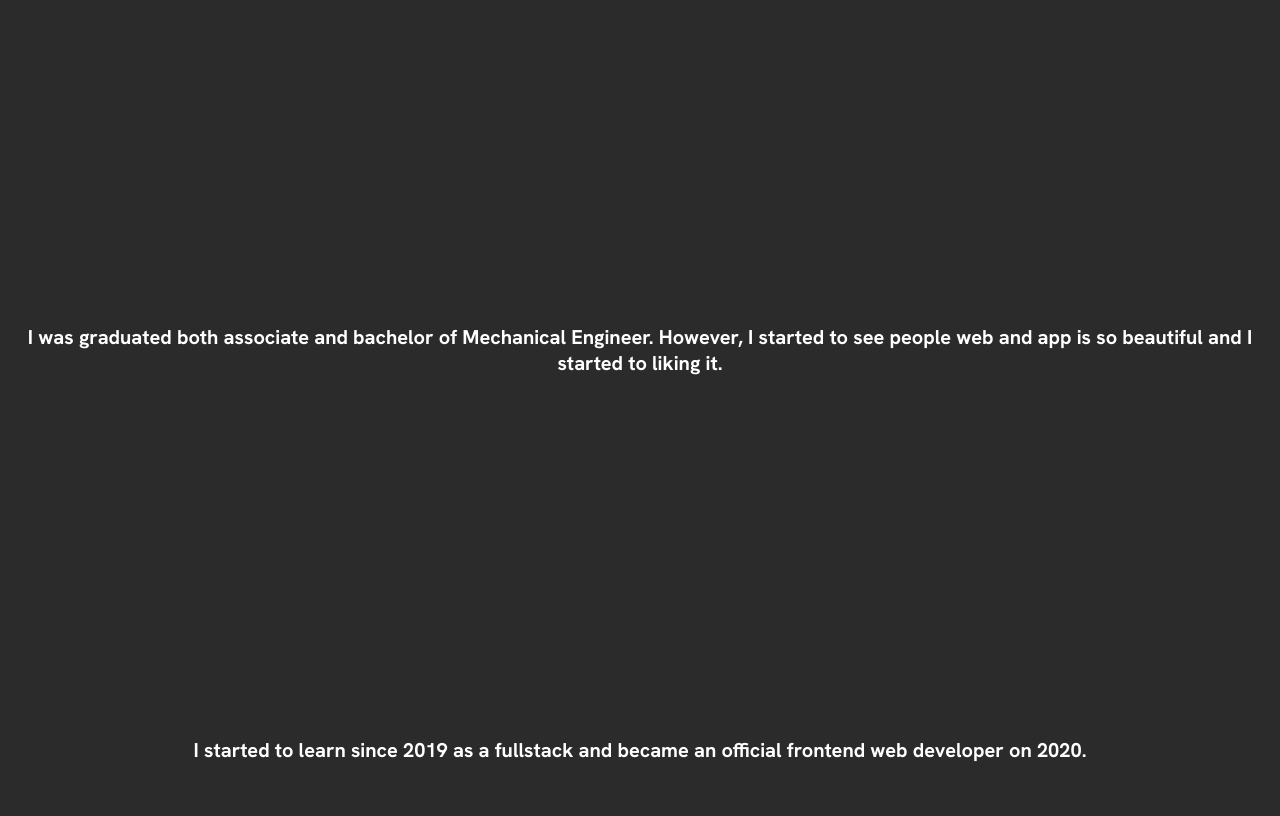
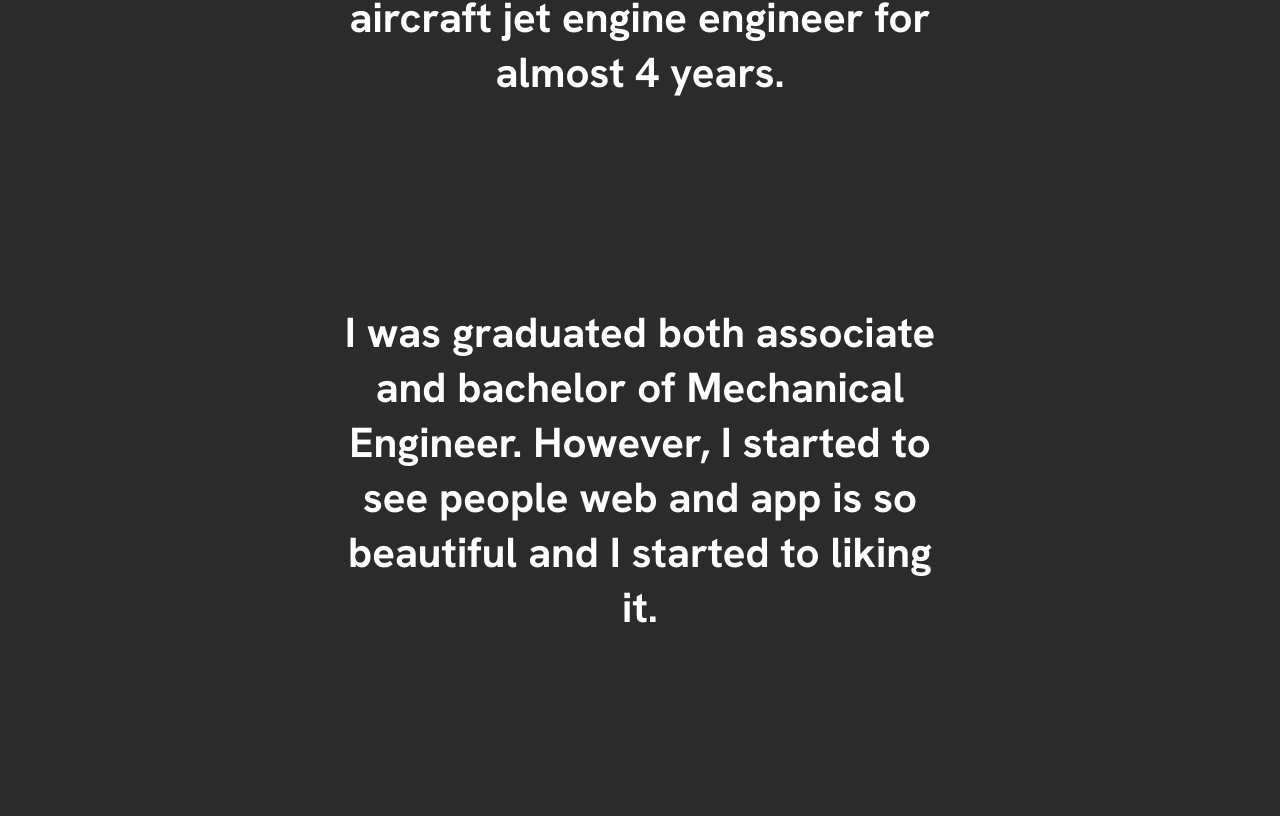
Before and after one commit to rizqyhbb/my-portfolio, a Next.js app: page /about in a window 1280 px wide. Shown: the part 424-1240 px from the top of the page. Built offline with nearby package versions, Linux system fonts and the light colour scheme.

Commit message:
fix font size and layout for contact desktop done

```diff
--- a/src/pages/about.tsx
+++ b/src/pages/about.tsx
@@ -49,7 +49,7 @@ const About: NextPageWithLayout = () => {
 
         <section className={styles.hidden}>
           <p>
-            I started to learn since 2019 as a fullstack and became an official frontend web developer on 2020.
+            I started to learn since 2019 as a fullstack and became an official frontend web developer on 2022.
           </p>
         </section>
 
--- a/src/styles/About.module.css
+++ b/src/styles/About.module.css
@@ -11,17 +11,14 @@
 }
 
 .wrapper > section {
-  font-weight: bold;
-  font-size: 20px;
-}
-
-.wrapper > section {
   display: grid;
   place-items: center;
   align-items: center;
   min-height: 50vh;
   min-height: calc(var(--vh) * 50);
   padding: 24px;
+  font-weight: bold;
+  font-size: 20px;
 }
 
 .hidden {
@@ -32,6 +29,16 @@
 .show {
   opacity: 1;
   animation: fadein 1s;
+}
+
+@media only screen and (min-width: 768px) {
+  .wrapper > section {
+    max-width: 50%;
+    margin: auto;
+    font-size: 42px;
+    min-height: 60vh;
+  min-height: calc(var(--vh) * 60);
+  }
 }
 
 @keyframes fadein {
```
